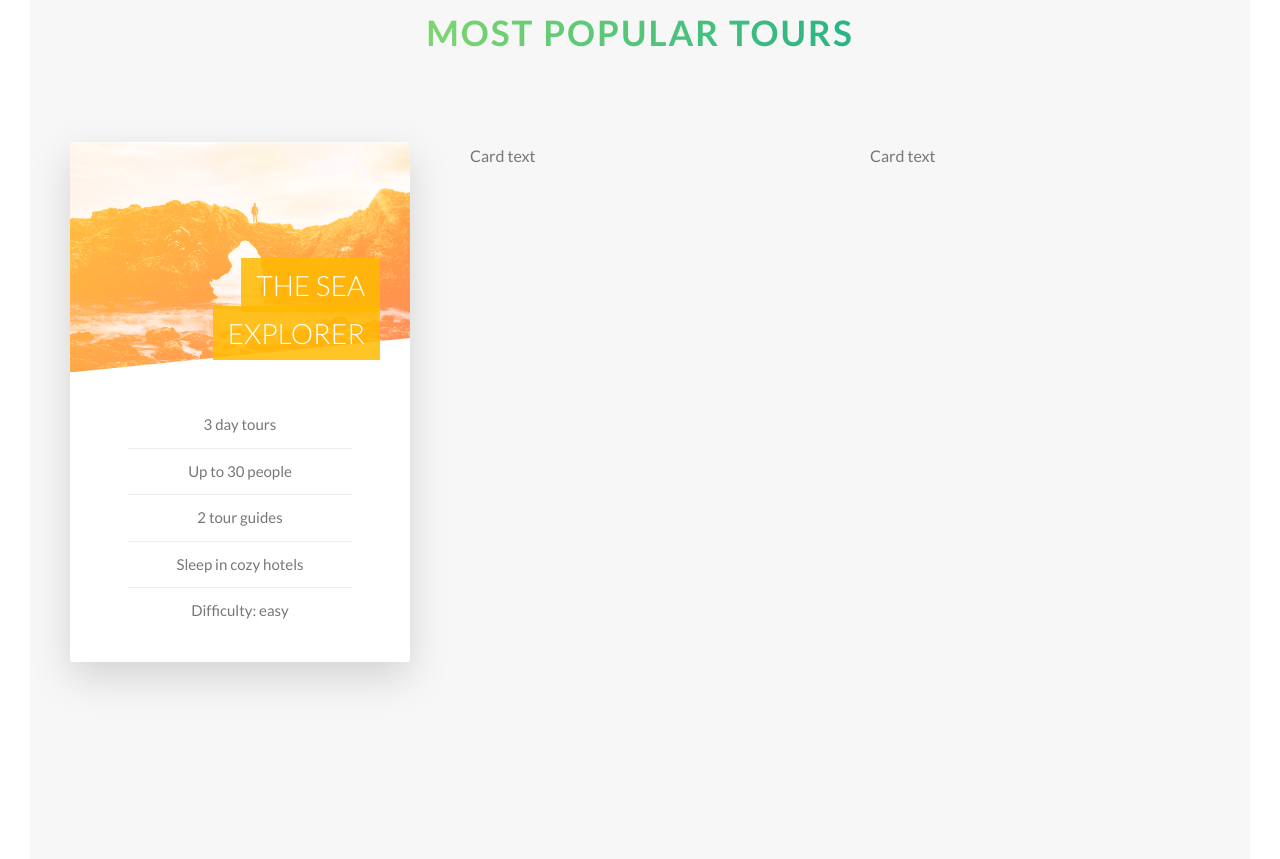
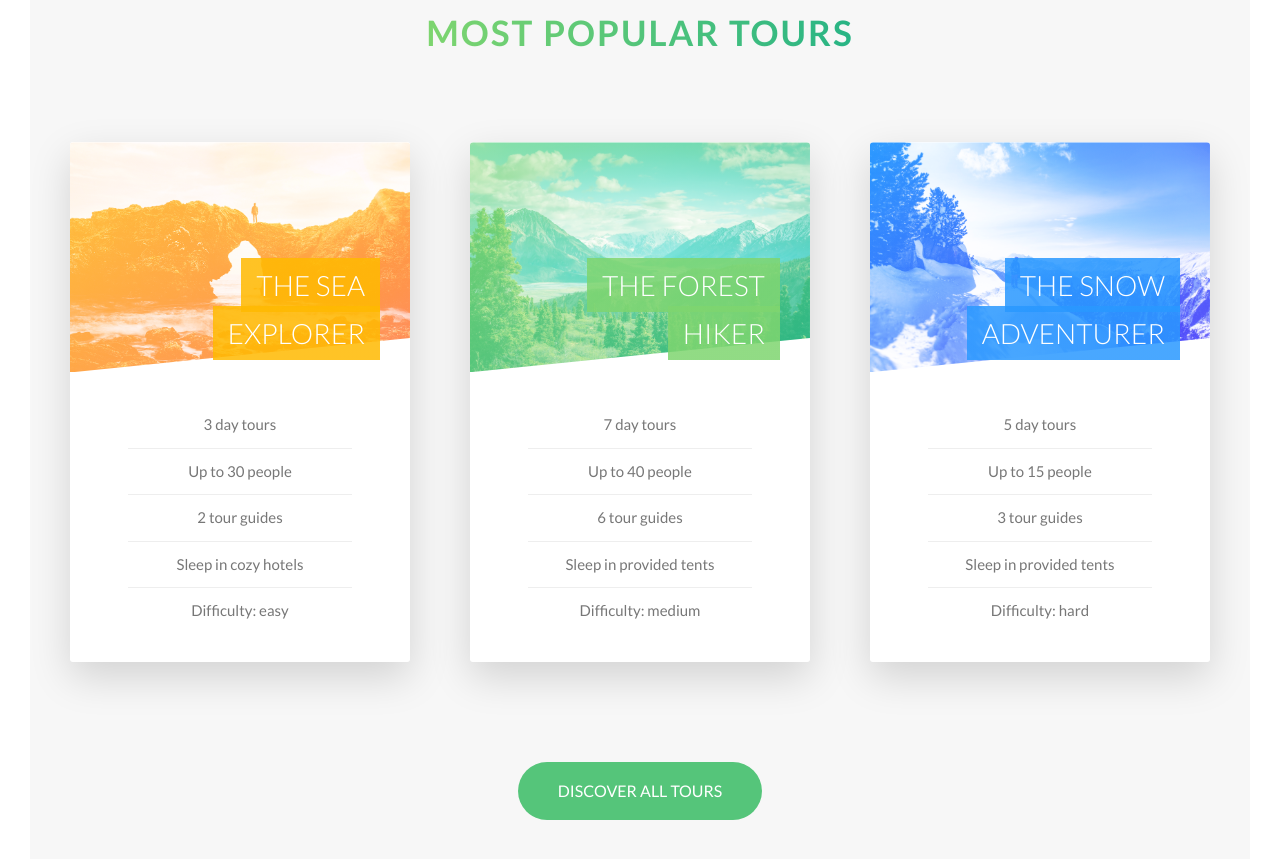
Before and after one commit to gianlucas90/natours, a website: page index.html in a window 1280 px wide. Shown: the part 2234-3093 px from the top of the page. Drawn offline with Linux system fonts and the light colour scheme.

Commit message:
tours section added

```diff
--- a/index.html
+++ b/index.html
@@ -148,13 +148,80 @@
                 </div>
               </div>
               <div class="card__side card__side--back card__side--back-1">
-                BACK
+                <div class="card__cta">
+                  <div class="card__price-box">
+                    <p class="car__price-only">Only</p>
+                    <p class="card__price-value">$297</p>
+                  </div>
+                  <a href="#" class="btn btn--white">Book now!</a>
+                </div>
               </div>
             </div>
           </div>
+          <div class="col-1-of-3">
+            <div class="card">
+              <div class="card__side card__side--front">
+                <div class="card__picture card__picture--2">&nbsp;</div>
+                <h4 class="card__heading">
+                  <span class="card__heading-span card__heading-span--2">
+                    The Forest Hiker</span
+                  >
+                </h4>
+                <div class="card__details">
+                  <ul>
+                    <li>7 day tours</li>
+                    <li>Up to 40 people</li>
+                    <li>6 tour guides</li>
+                    <li>Sleep in provided tents</li>
+                    <li>Difficulty: medium</li>
+                  </ul>
+                </div>
+              </div>
+              <div class="card__side card__side--back card__side--back-2">
+                <div class="card__cta">
+                  <div class="card__price-box">
+                    <p class="car__price-only">Only</p>
+                    <p class="card__price-value">$497</p>
+                  </div>
+                  <a href="#" class="btn btn--white">Book now!</a>
+                </div>
+              </div>
+            </div>
+          </div>
+          <div class="col-1-of-3">
+            <div class="card">
+              <div class="card__side card__side--front">
+                <div class="card__picture card__picture--3">&nbsp;</div>
+                <h4 class="card__heading">
+                  <span class="card__heading-span card__heading-span--3">
+                    The snow adventurer</span
+                  >
+                </h4>
+                <div class="card__details">
+                  <ul>
+                    <li>5 day tours</li>
+                    <li>Up to 15 people</li>
+                    <li>3 tour guides</li>
+                    <li>Sleep in provided tents</li>
+                    <li>Difficulty: hard</li>
+                  </ul>
+                </div>
+              </div>
+              <div class="card__side card__side--back card__side--back-3">
+                <div class="card__cta">
+                  <div class="card__price-box">
+                    <p class="car__price-only">Only</p>
+                    <p class="card__price-value">$897</p>
+                  </div>
+                  <a href="#" class="btn btn--white">Book now!</a>
+                </div>
+              </div>
+            </div>
+          </div>
+        </div>
 
-          <div class="col-1-of-3"><div class="card">Card text</div></div>
-          <div class="col-1-of-3"><div class="card">Card text</div></div>
+        <div class="u-center-text u-margin-bottom-big u-margin-top-huge">
+          <a href="#" class="btn btn--green">Discover all tours</a>
         </div>
       </section>
     </main>
--- a/sass/base/_utilities.scss
+++ b/sass/base/_utilities.scss
@@ -11,3 +11,10 @@
 .u-margin-bottom-big {
   margin-bottom: 8rem;
 }
+
+.u-margin-top-big {
+  margin-top: 8rem;
+}
+.u-margin-top-huge {
+  margin-top: 10rem;
+}
--- a/sass/components/_button.scss
+++ b/sass/components/_button.scss
@@ -32,6 +32,15 @@
 
     &::after {
       background-color: $color-white;
+    }
+  }
+
+  &--green {
+    background-color: $color-primary;
+    color: $color-white;
+
+    &::after {
+      background-color: $color-primary;
     }
   }
 
--- a/sass/components/_card.scss
+++ b/sass/components/_card.scss
@@ -31,6 +31,20 @@
           $color-secondary-dark
         );
       }
+      &-2 {
+        background-image: linear-gradient(
+          to right bottom,
+          $color-primary-light,
+          $color-primary-dark
+        );
+      }
+      &-3 {
+        background-image: linear-gradient(
+          to right bottom,
+          $color-tertiary-light,
+          $color-tertiary-dark
+        );
+      }
     }
   }
 
@@ -47,6 +61,8 @@
     background-blend-mode: screen;
     -webkit-clip-path: polygon(0 0, 100% 0, 100% 85%, 0 100%);
     clip-path: polygon(0 0, 100% 0, 100% 85%, 0 100%);
+    border-top-left-radius: 3px;
+    border-top-right-radius: 3px;
 
     &--1 {
       background-image: linear-gradient(
@@ -57,10 +73,20 @@
         url(../img/nat-5.jpg);
     }
     &--2 {
-      background-image: url(../img/nat-5.jpg);
+      background-image: linear-gradient(
+          to right bottom,
+          $color-primary-light,
+          $color-primary-dark
+        ),
+        url(../img/nat-6.jpg);
     }
     &--3 {
-      background-image: url(../img/nat-5.jpg);
+      background-image: linear-gradient(
+          to right bottom,
+          $color-tertiary-light,
+          $color-tertiary-dark
+        ),
+        url(../img/nat-7.jpg);
     }
   }
 
@@ -87,6 +113,20 @@
         rgba($color-secondary-light, 0.85)
       );
     }
+    &--2 {
+      background-image: linear-gradient(
+        to right bottom,
+        rgba($color-primary-light, 0.85),
+        rgba($color-primary-light, 0.85)
+      );
+    }
+    &--3 {
+      background-image: linear-gradient(
+        to right bottom,
+        rgba($color-tertiary-light, 0.85),
+        rgba($color-tertiary-light, 0.85)
+      );
+    }
   }
 
   &__details {
@@ -107,4 +147,29 @@
       }
     }
   }
+  // BACK SIDE STYLING
+  &__cta {
+    position: absolute;
+    top: 50%;
+    left: 50%;
+    transform: translate(-50%, -50%);
+    width: 90%;
+    text-align: center;
+  }
+
+  &__price-box {
+    text-align: center;
+    color: $color-white;
+    margin-bottom: 8rem;
+  }
+
+  &__price-only {
+    font-size: 1.4rem;
+    text-transform: uppercase;
+  }
+
+  &__price-value {
+    font-size: 6rem;
+    font-weight: 100;
+  }
 }
--- a/sass/pages/_home.scss
+++ b/sass/pages/_home.scss
@@ -23,6 +23,6 @@
 
 .section-tours {
   background-color: $color-grey-light-1;
-  padding: 25rem 0 50rem 0;
+  padding: 25rem 0 15rem 0;
   margin-top: -15rem;
 }
```
Also changed, not shown: css/style.css.
